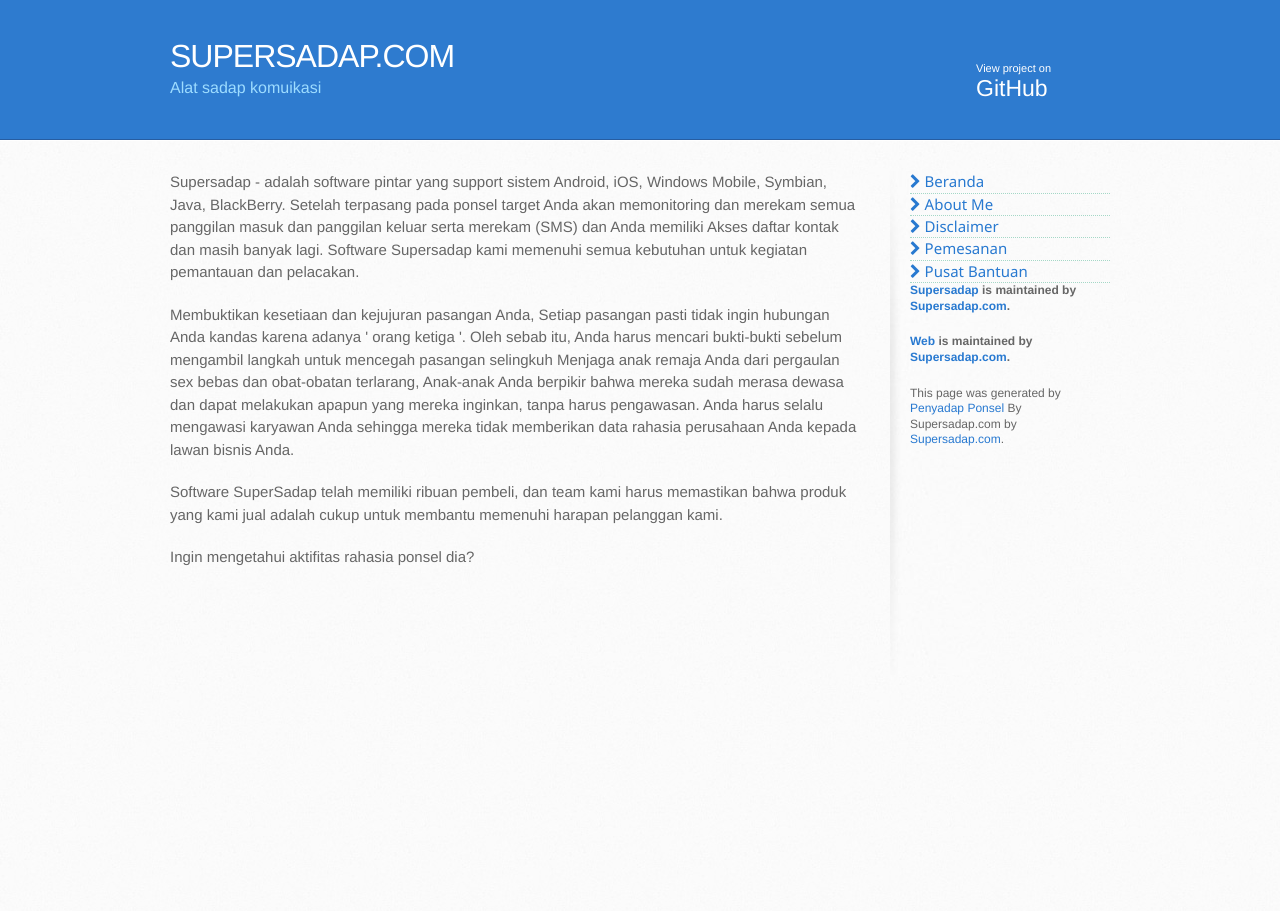
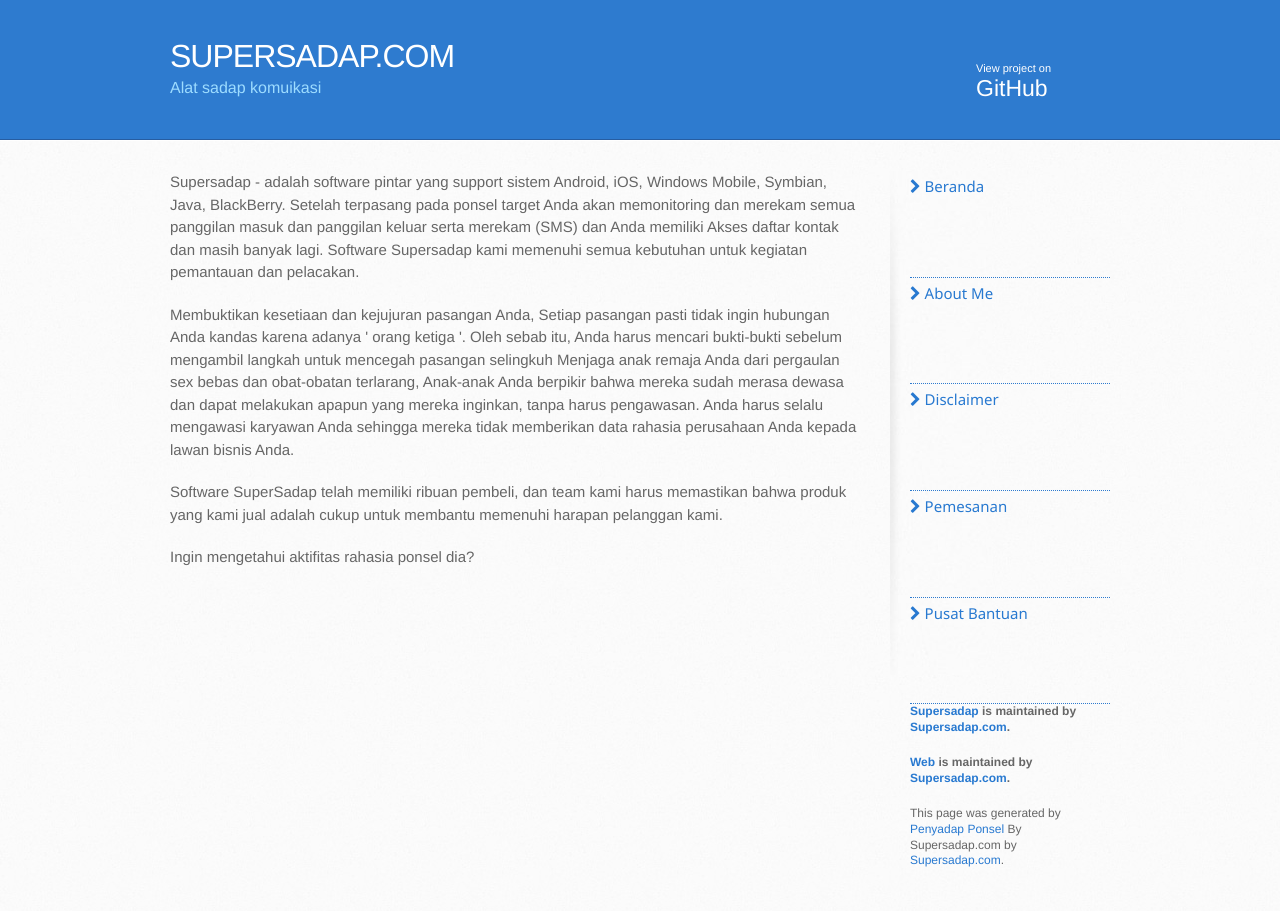
Before and after one commit to pietromenna/jekyll-architect-theme, a Jekyll site: the page built from index.html, in a window 1280 px wide. Built offline with Jekyll 4.4.1, drawn with Linux system fonts in a browser that asks for light colours; nearby versions of some CDN libraries; Markdown is read by kramdown in place of the engine named in the settings.

Commit message:
Update stylesheet.css

```diff
--- a/stylesheets/stylesheet.css
+++ b/stylesheets/stylesheet.css
@@ -541,8 +541,9 @@ aside a.left {
   display: block;
   text-decoration: none;
   font-size: 15px;
-  line-height: 1.42857143;
-  border-bottom: dotted 1px #a5d8c7;
+  line-height: 2;
+  padding-bottom: 2cm;
+  border-bottom: dotted 1px #2e7bcf;
 }
 
 code, pre {
```
